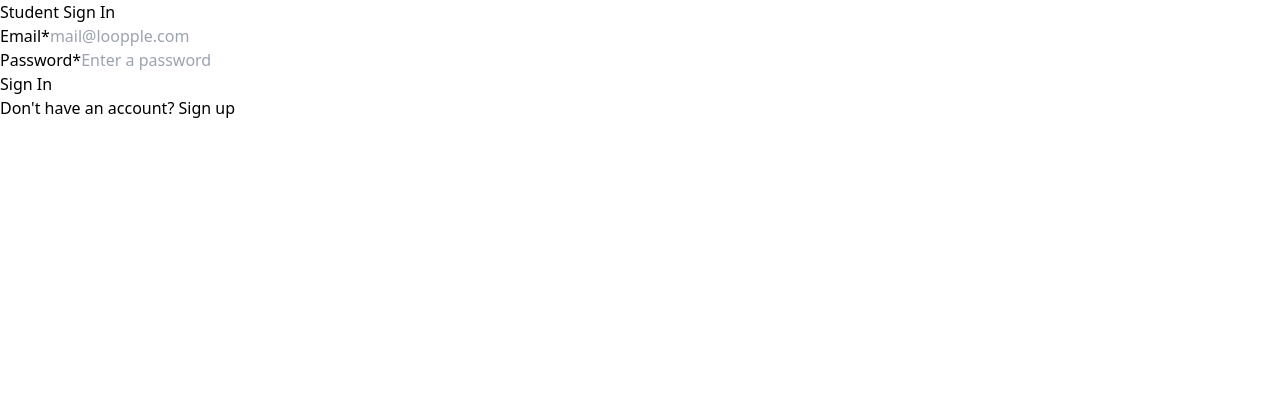
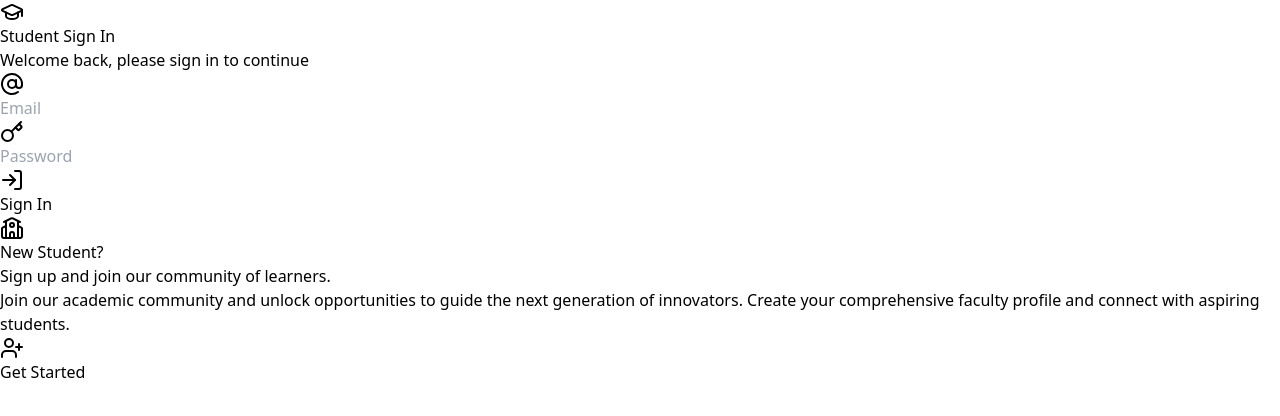
Before and after one commit to Vinith11/EduTrack-frontend, a React (Vite) app: page /student-signin in a window 1280 px wide. Shown: the top 416 px of the page. Built offline with nearby package versions, Linux system fonts and the light colour scheme.

Commit message:
sign in added

```diff
--- a/src/components/Auth/StudentSignIn.jsx
+++ b/src/components/Auth/StudentSignIn.jsx
@@ -3,35 +3,21 @@ import { useDispatch } from "react-redux";
 import { setJwt, setUserProfile } from "../../redux/slices/authSlice";
 import { Link, useNavigate } from "react-router-dom";
 import axios from "axios";
-import { SnackbarContext } from "../../context/SnackbarProvider";
 import { API_BASE_URL } from "../../services/config";
 import toast, { Toaster } from 'react-hot-toast';
+import { motion } from "framer-motion";
+import { LogIn, UserPlus, AtSign, Key, ChevronRight, GraduationCap, School } from "lucide-react";
+import "./Signin.css";
 
 const StudentSignIn = () => {
   const [formData, setFormData] = useState({
     email: "",
     password: "",
   });
-  const [error, setError] = useState(null);
+  const [isLoading, setIsLoading] = useState(false);
+  const [isSignUpMode, setIsSignUpMode] = useState(false);
   const dispatch = useDispatch();
   const navigate = useNavigate();
-
-  const { handleSnackbarOpen } = useContext(SnackbarContext);
-
-  const inputFields = [
-    {
-      id: "email",
-      label: "Email*",
-      type: "email",
-      placeholder: "mail@loopple.com",
-    },
-    {
-      id: "password",
-      label: "Password*",
-      type: "password",
-      placeholder: "Enter a password",
-    },
-  ];
 
   const handleInputChange = (e) => {
     const { id, value } = e.target;
@@ -43,111 +29,139 @@ const StudentSignIn = () => {
 
   const handleSubmit = async (e) => {
     e.preventDefault();
-    setError(null);
+    setIsLoading(true);
 
+    try {
       const response = await axios.post(
         `${API_BASE_URL}/auth/student/signin`,
         formData
       );
 
-    console.log(response);
+      if (response.status === 200) {
+        const { jwt } = response.data;
 
-    if (response.status == 200) {
-      const { jwt } = response.data;
-      // Dispatch JWT to Redux
         dispatch(setJwt(jwt));
-      toast.success('Faculty registered successfully!', {
-        style: {
-          background: '#333',
-          color: '#fff'
-        }
-      });
-
-      console.log("JWT:", jwt);
 
         const profileResponse = await axios.get(
           `${API_BASE_URL}/api/student/users/profile`,
-        {
-          headers: { Authorization: `Bearer ${jwt}` },
-        }
+          { headers: { Authorization: `Bearer ${jwt}` } }
         );
 
-      const {
-        usn,
-        student_email: email,
-        student_batch: batch,
-        project_id,
-      } = profileResponse.data;
+        const { usn, student_email: email, student_batch: batch, project_id } =
+          profileResponse.data;
 
-      // Dispatch profile data to Redux
         dispatch(setUserProfile({ usn, email, batch, project_id }));
-
-
-
-      // Navigate to profile
+        toast.success("Sign In Successful!");
         navigate("/student-profile");
       } else {
-      const errorMessage =
-        response.data.error || "An error occurred. Please try again.";
-      setError(errorMessage);
-      handleSnackbarOpen(errorMessage, true);
+        toast.error("Sign In Failed! Please check your credentials.");
+      }
+    } catch (error) {
+      console.error(error);
+      toast.error("An error occurred during Sign In. Please try again.");
+    } finally {
+      setIsLoading(false);
     }
   };
 
   return (
-    <div className="bg-white rounded-lg py-5">
-      <div className="container flex flex-col mx-auto bg-white rounded-lg pt-12 my-5">
-        <div className="flex justify-center w-full h-full my-auto xl:gap-14 lg:justify-normal md:gap-5 draggable">
-          <div className="flex items-center justify-center w-full lg:p-12">
-            <div className="flex items-center xl:p-10">
-              <form
-                className="flex flex-col w-full h-full pb-6 text-center bg-white rounded-3xl"
-                onSubmit={handleSubmit}
+    <div className="min-h-screen bg-gradient-to-br from-gray-900 via-gray-800 to-gray-900 text-gray-100">
+      <Toaster position="top-right" />
+      <div className="container mx-auto px-4 py-16">
+        <motion.div
+          initial={{ opacity: 0, y: 20 }}
+          animate={{ opacity: 1, y: 0 }}
+          className="max-w-4xl mx-auto"
         >
-                <h3 className="mb-3 text-4xl font-extrabold text-dark-grey-900">
+          <div className="bg-gray-800/50 backdrop-blur-xl rounded-2xl p-8 shadow-2xl border border-gray-700/50 hover:border-gray-600/50 transition-all">
+            <div className="grid md:grid-cols-2 gap-12">
+              {/* Sign In Form */}
+              <div className={`space-y-6 ${isSignUpMode ? "hidden md:block" : ""}`}>
+                <div className="text-center">
+                  <motion.div whileHover={{ scale: 1.1 }} whileTap={{ scale: 0.9 }}>
+                    <GraduationCap className="w-16 h-16 text-blue-500 mx-auto mb-4" />
+                  </motion.div>
+                  <h2 className="text-3xl font-bold bg-gradient-to-r from-blue-400 to-purple-400 bg-clip-text text-transparent">
                     Student Sign In
-                </h3>
+                  </h2>
+                  <p className="text-gray-400 mt-2">
+                    Welcome back, please sign in to continue
+                  </p>
+                </div>
 
-                {error && <p className="text-red-500">{error}</p>}
-
-                {inputFields.map((field, index) => (
-                  <div key={index} className="mb-7">
-                    <label
-                      htmlFor={field.id}
-                      className="mb-2 text-sm text-start text-grey-900 block"
-                    >
-                      {field.label}
-                    </label>
+                {isLoading ? (
+                  <div className="space-y-4 animate-pulse">
+                    <div className="h-12 bg-gray-700/50 rounded-lg"></div>
+                    <div className="h-12 bg-gray-700/50 rounded-lg"></div>
+                  </div>
+                ) : (
+                  <div className="space-y-4">
+                    <div className="relative group">
+                      <AtSign className="absolute left-3 top-3 w-5 h-5 text-gray-400 group-hover:text-blue-400 transition-colors" />
                       <input
-                      id={field.id}
-                      type={field.type}
-                      placeholder={field.placeholder}
-                      value={formData[field.id]}
+                        id="email"
+                        type="email"
+                        placeholder="Email"
+                        value={formData.email}
                         onChange={handleInputChange}
-                      className="flex items-center w-full px-5 py-4 mr-2 text-sm font-medium outline-none focus:bg-grey-400 placeholder:text-grey-700 bg-grey-200 text-dark-grey-900 rounded-2xl"
+                        className="w-full bg-gray-700/50 border border-gray-600 rounded-lg py-3 px-10 focus:ring-2 focus:ring-blue-500 focus:border-transparent transition-all hover:bg-gray-700/70"
                       />
                     </div>
-                ))}
+                    <div className="relative group">
+                      <Key className="absolute left-3 top-3 w-5 h-5 text-gray-400 group-hover:text-blue-400 transition-colors" />
+                      <input
+                        id="password"
+                        type="password"
+                        placeholder="Password"
+                        value={formData.password}
+                        onChange={handleInputChange}
+                        className="w-full bg-gray-700/50 border border-gray-600 rounded-lg py-3 px-10 focus:ring-2 focus:ring-blue-500 focus:border-transparent transition-all hover:bg-gray-700/70"
+                      />
+                    </div>
+                    <motion.button
+                      whileHover={{ scale: 1.02 }}
+                      whileTap={{ scale: 0.98 }}
+                      onClick={handleSubmit}
+                      className="w-full bg-gradient-to-r from-blue-600 to-blue-700 hover:from-blue-700 hover:to-blue-800 text-white font-medium py-3 px-4 rounded-lg flex items-center justify-center gap-2 transition-all shadow-lg hover:shadow-blue-500/20"
+                    >
+                      <LogIn className="w-5 h-5" />
+                      Sign In
+                    </motion.button>
+                  </div>
+                )}
+              </div>
 
-                <button
-                  type="submit"
-                  className="w-full px-6 py-5 mb-5 text-sm font-bold leading-none text-white transition duration-300 md:w-96 rounded-2xl hover:bg-purple-blue-600 focus:ring-4 focus:ring-purple-blue-100 bg-purple-500"
+              {/* Sign Up Section */}
+              <div className={`space-y-6 ${!isSignUpMode ? "hidden md:block" : ""}`}>
+                <div className="text-center">
+                  <motion.div whileHover={{ scale: 1.1 }} whileTap={{ scale: 0.9 }}>
+                    <School className="w-16 h-16 text-purple-500 mx-auto mb-4" />
+                  </motion.div>
+                  <h2 className="text-3xl font-bold bg-gradient-to-r from-purple-400 to-pink-400 bg-clip-text text-transparent">
+                    New Student?
+                  </h2>
+                  <p className="text-gray-400 mt-2">
+                    Sign up and join our community of learners.
+                  </p>
+                </div>
+                <div className="bg-gray-700/30 p-6 rounded-xl border border-gray-700 hover:border-gray-600 transition-all">
+                  <p className="text-gray-300 leading-relaxed">
+                    Join our academic community and unlock opportunities to guide the next generation of innovators. Create your comprehensive faculty profile and connect with aspiring students.
+                  </p>
+                </div>
+                <motion.button
+                  whileHover={{ scale: 1.02 }}
+                  whileTap={{ scale: 0.98 }}
+                  onClick={() => navigate("/student-signup")}
+                  className="w-full bg-gradient-to-r from-purple-600 to-purple-700 hover:from-purple-700 hover:to-purple-800 text-white font-medium py-3 px-4 rounded-lg flex items-center justify-center gap-2 transition-all shadow-lg hover:shadow-purple-500/20"
                 >
-                  Sign In
-                </button>
-                <p className="text-sm leading-relaxed text-grey-900">
-                  Don't have an account?{" "}
-                  <Link
-                    to="/student-signup"
-                    className="font-bold text-grey-700"
-                  >
-                    Sign up
-                  </Link>
-                </p>
-              </form>
+                  <UserPlus className="w-5 h-5" />
+                  Get Started
+                </motion.button>
               </div>
             </div>
           </div>
+        </motion.div>
       </div>
     </div>
   );
--- a/src/components/Navbar/Sidebar.jsx
+++ b/src/components/Navbar/Sidebar.jsx
@@ -26,7 +26,6 @@ const Sidebar = () => {
 
   // Define navigation routes based on roles
   const studentRoutes = [
-    { name: "Home", href: "/", icon: <Home className="w-5 h-5 text-blue-400" /> },
     { name: "Profile", href: "/student-profile", icon: <Home className="w-5 h-5 text-blue-400" /> },
     { name: "Internship Form", href: "/internship-form", icon: <Home className="w-5 h-5 text-blue-400" /> },
     { name: "All Internship", href: "/all-internship", icon: <Home className="w-5 h-5 text-blue-400" /> },
```
Lines whose indentation alone changed are shown as unchanged.
